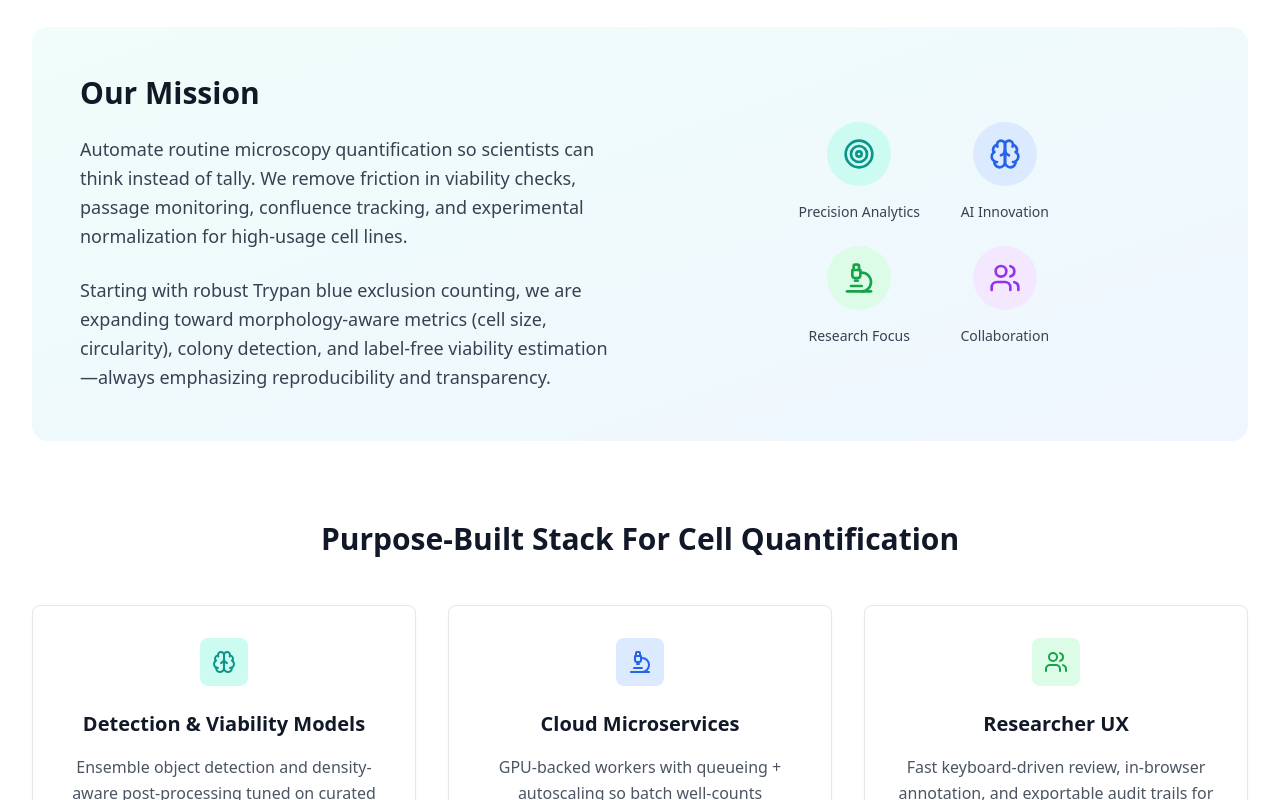
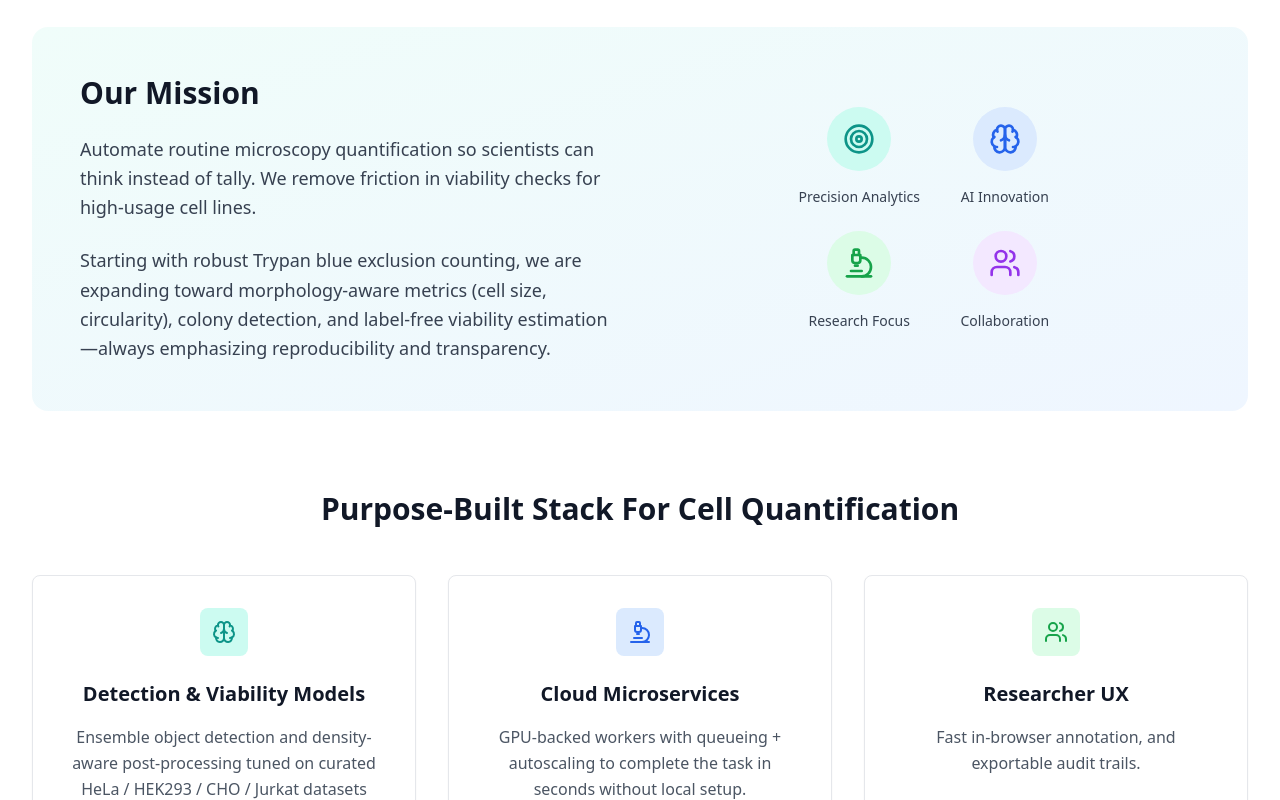
Before and after one commit to Twaal/lowkey-vision, a React (Vite) app in the folder frontend/: page /about in a window 1280 px wide. Shown: the part 400-1200 px from the top of the page. Built offline with nearby package versions, Linux system fonts and the light colour scheme.

Commit message:
edit message

```diff
--- a/frontend/src/pages/AboutPage.tsx
+++ b/frontend/src/pages/AboutPage.tsx
@@ -27,8 +27,7 @@ const AboutPage = () => {
                 <h2 className="text-3xl font-bold text-gray-900 mb-6">Our Mission</h2>
                 <p className="text-lg text-gray-700 mb-6 leading-relaxed">
                   Automate routine microscopy quantification so scientists can think instead of tally.
-                  We remove friction in viability checks, passage monitoring, confluence tracking, and
-                  experimental normalization for high-usage cell lines.
+                  We remove friction in viability checks for high-usage cell lines.
                 </p>
                 <p className="text-lg text-gray-700 leading-relaxed">
                   Starting with robust Trypan blue exclusion counting, we are expanding toward
@@ -94,7 +93,7 @@ const AboutPage = () => {
                 </div>
                 <h3 className="text-xl font-semibold text-gray-900 mb-4">Cloud Microservices</h3>
                 <p className="text-gray-600 leading-relaxed">
-                  GPU-backed workers with queueing + autoscaling so batch well-counts complete in
+                  GPU-backed workers with queueing + autoscaling to complete the task in
                   seconds without local setup.
                 </p>
               </div>
@@ -107,8 +106,7 @@ const AboutPage = () => {
                 </div>
                 <h3 className="text-xl font-semibold text-gray-900 mb-4">Researcher UX</h3>
                 <p className="text-gray-600 leading-relaxed">
-                  Fast keyboard-driven review, in-browser annotation, and exportable audit trails
-                  for regulated environments.
+                  Fast in-browser annotation, and exportable audit trails.
                 </p>
               </div>
             </div>
```
